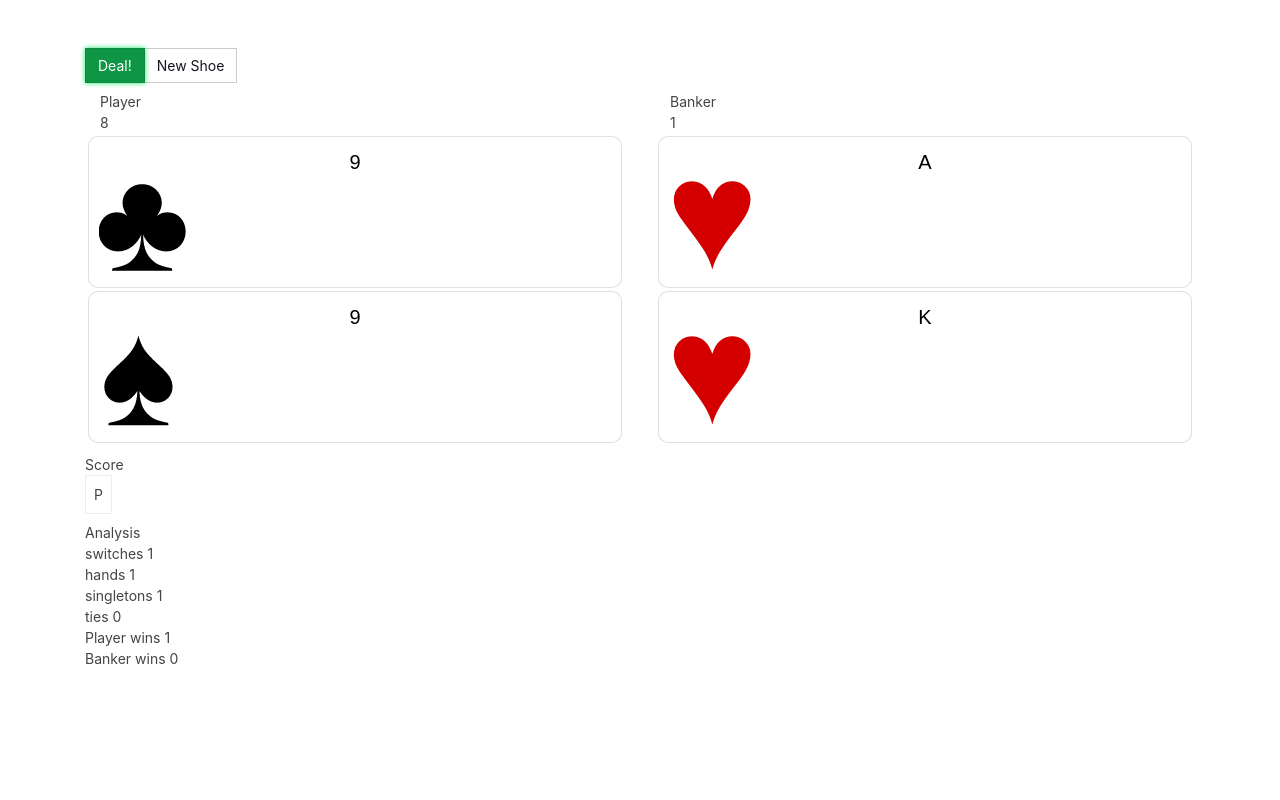
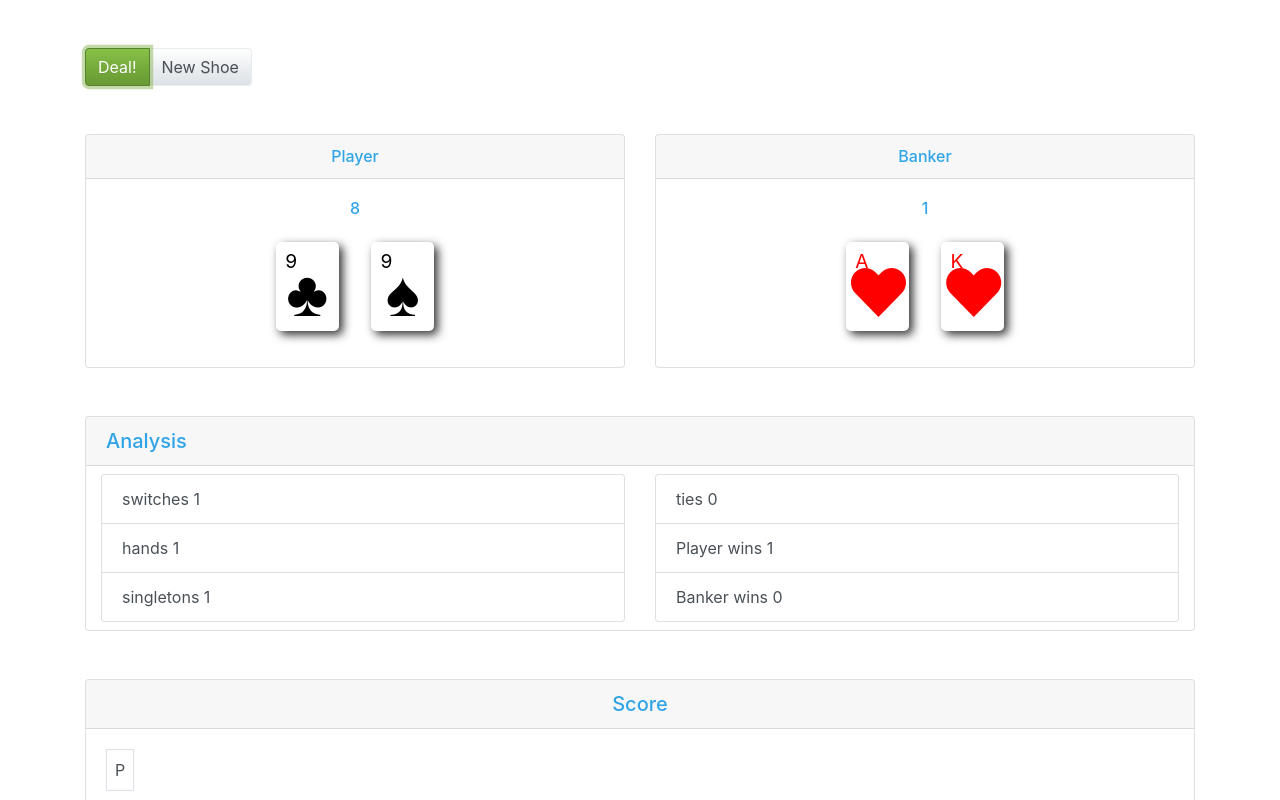
Before and after one commit to mypttwo/baccarat, a React (Create React App) app: page / in a window 1280 px wide. Both pictures are taken after a click on the button "Deal!". Shown: the top 800 px of the page. Built offline with nearby package versions, Linux system fonts and the light colour scheme.

Commit message:
Neatening UI of baccarat play page...

```diff
--- a/public/index.html
+++ b/public/index.html
@@ -4,6 +4,9 @@
     <meta charset="utf-8" />
     <link rel="icon" href="%PUBLIC_URL%/favicon.jpg" />
     <link rel="stylesheet" href="https://stackpath.bootstrapcdn.com/bootstrap/4.4.1/css/bootstrap.min.css" integrity="sha384-Vkoo8x4CGsO3+Hhxv8T/Q5PaXtkKtu6ug5TOeNV6gBiFeWPGFN9MuhOf23Q9Ifjh" crossorigin="anonymous">
+    <script src="https://code.jquery.com/jquery-3.4.1.slim.min.js" integrity="sha384-J6qa4849blE2+poT4WnyKhv5vZF5SrPo0iEjwBvKU7imGFAV0wwj1yYfoRSJoZ+n" crossorigin="anonymous"></script>
+    <script src="https://cdn.jsdelivr.net/npm/popper.js@1.16.0/dist/umd/popper.min.js" integrity="sha384-Q6E9RHvbIyZFJoft+2mJbHaEWldlvI9IOYy5n3zV9zzTtmI3UksdQRVvoxMfooAo" crossorigin="anonymous"></script>
+    <script src="https://stackpath.bootstrapcdn.com/bootstrap/4.4.1/js/bootstrap.min.js" integrity="sha384-wfSDF2E50Y2D1uUdj0O3uMBJnjuUD4Ih7YwaYd1iqfktj0Uod8GCExl3Og8ifwB6" crossorigin="anonymous"></script>
     <meta name="viewport" content="width=device-width, initial-scale=1" />
     <meta name="theme-color" content="#000000" />
     <meta
--- a/src/App.css
+++ b/src/App.css
@@ -4,44 +4,46 @@
 }
 
 
-.card
-{
-	padding: 10px;
-	border: solid 1px #808080;
-	background-color: white;
+
+
+.pcard {
 	display: inline-block;
-	border-radius: 10px;
-	font-size: 14pt;
+    width: 3.3em;
+    height: 4.6em;
+	background-color: #ffffff;
+	border-radius: 5px;
+	margin: 1rem;
 	text-align: center;
-	color:black;
-	margin: 3px;
+	font-size:1.2rem;
+	-moz-box-shadow: .2em .2em .5em #333;
+    -webkit-box-shadow: .2em .2em .5em #333;
+    box-shadow: .2em .2em .5em #333;
 }
 
 
-.card .value{
-	font-size:15pt;
-	font-family: sans-serif;
+
+.pcard .rank {
+    display: block;
+    line-height: 1;
+	text-align: left;
+	margin-left: .6rem;
+	margin-top: .6rem;
 }
 
-.card .suit
-{
-	background-image: url('card.png');
-	height: 100px;
-	width: 90px;
+.pcard .suit {
+	line-height: .7;
+	font-size:4rem;
 }
 
-.card .diamonds
-{
-	background-position-y: 100px;
+.hearts {
+	color: #ff0000;
 }
-
-.card .hearts
-{
-	background-position-x: 90px;
+.spades {
+	color: #000000;
 }
-
-.card .clubs
-{
-	background-position-x:90px;
-	background-position-y:100px;
+.diams {
+	color: #ff0000;
 }
+.clubs {
+	color: #000000;
+}
--- a/src/App.js
+++ b/src/App.js
@@ -6,7 +6,7 @@ import themes from './Utils/themes';
 
 class App extends Component {
   state = {
-    stylePath : themes['pulse'].url
+    stylePath : themes['cerulean'].url
   }
 
   render(){
--- a/src/Components/card.js
+++ b/src/Components/card.js
@@ -1,10 +1,28 @@
 import React from 'react';
 
+const getSymbolForSuit = (suit) => {
+    switch (suit) {
+        case 'spades':
+            return '♠';
+        case 'hearts':
+            return '♥'
+        case 'clubs':
+            return '♣';
+        case 'diams':
+            return '♦'
+        default:
+            console.error(`Why am i here ${suit}`);
+        return '☠'
+    }
+}
+
 const getCardJSX = (card) => {
+    let className = `pcard ${card.Suit}`;
+
     return (
-            <div className='card'>
-                <div className='value'>{card.Value}</div>
-                <div className={'suit ' + card.Suit}></div>
+            <div className={className} >
+                <span className="rank">{card.Value}</span>
+                <span className="suit">{getSymbolForSuit(card.Suit)}</span>
             </div>
     )
 }
--- a/src/Components/scoreHistory.js
+++ b/src/Components/scoreHistory.js
@@ -25,7 +25,38 @@ const entityCount = (entityCode, scoreArray2D) => {
     return numberOfEntities;
 }
 
-const getScoreCardJSX = (props) => {
+const getAnalysisJSX = (scoreArray2D, props) => {
+    const numberOfSingletons = scoreArray2D.filter((arr) => arr.length == 1).length;
+    const numberOfTies = entityCount('T',scoreArray2D);
+    const numberOfPlayerWins = entityCount('P',scoreArray2D);
+    const numberOfBankerWins = entityCount('B',scoreArray2D);
+    return (
+                <div class="card">
+                    <div class="card-header h5">Analysis</div>
+                    <div className="container pb-2">
+                        <div className="row mt-2">
+                            <div className="col">
+                            <ul class="list-group">
+                                <li class="list-group-item">switches {scoreArray2D.length}</li>
+                                <li class="list-group-item">hands {props.scoreHistory.length}</li>
+                                <li class="list-group-item">singletons {numberOfSingletons}</li>
+                            </ul>
+                            </div>
+                            <div className="col">
+                            <ul class="list-group">
+                                <li class="list-group-item">ties {numberOfTies}</li>
+                                <li class="list-group-item">Player wins {numberOfPlayerWins}</li>
+                                <li class="list-group-item">Banker wins {numberOfBankerWins}</li>
+                            </ul>
+                            </div>
+                        </div>
+                    </div>
+                </div>
+    )
+
+}
+
+const getScoreArray2D = (props) => {
     let scoreArray1D = props.scoreHistory.map((score) => {
         if(score.playerScore > score.bankerScore){
             return 'P';
@@ -54,7 +85,10 @@ const getScoreCardJSX = (props) => {
     if(newArray.length){
         scoreArray2D.push(newArray);
     }
+    return scoreArray2D;
+}
 
+const getScoreCardJSX = (scoreArray2D) => {
     let maxLength = getLongestArrayLength(scoreArray2D);
 
     let strArr = [];
@@ -80,33 +114,33 @@ const getScoreCardJSX = (props) => {
         })
         return <tr key={x}>{rowJsx}</tr>
     })
-    const numberOfSingletons = scoreArray2D.filter((arr) => arr.length == 1).length;
-    const numberOfTies = entityCount('T',scoreArray2D);
-    const numberOfPlayerWins = entityCount('P',scoreArray2D);
-    const numberOfBankerWins = entityCount('B',scoreArray2D);
 
     return (
         <React.Fragment>
+            <div class="card text-center mt-5">
+            <div class="card-header h5">
+                Score
+            </div>
+            <div class="card-body">
             <div className='scoreBox'>
                 <table className='table-sm'>
                     <tbody>{jsx}</tbody>
                 </table>
             </div>
-            <div className='pt-2'>Analysis</div>
-            <div>switches {scoreArray2D.length}</div>
-            <div>hands {props.scoreHistory.length}</div>
-            <div>singletons {numberOfSingletons}</div>
-            <div>ties {numberOfTies}</div>
-            <div>Player wins {numberOfPlayerWins}</div>
-            <div>Banker wins {numberOfBankerWins}</div>
+            </div>
+            </div>
+
         </React.Fragment>
     )
 }
 
 const scoreHistory = (props) => {
+    let scoreArray2D = getScoreArray2D(props);
+
     return (
         <React.Fragment>
-            {getScoreCardJSX(props)}
+            {getAnalysisJSX(scoreArray2D, props)}
+            {getScoreCardJSX(scoreArray2D)}
         </React.Fragment>
     )
 }
--- a/src/Containers/Baccarat/baccarat.js
+++ b/src/Containers/Baccarat/baccarat.js
@@ -33,7 +33,6 @@ class Baccarat extends Component{
     }
 
 
-
     deal = () => {
         if(this.state.deck.length < 6){
             return;
@@ -60,9 +59,41 @@ class Baccarat extends Component{
         })
     }
 
+    getUsedCardsJSX = () => {
+        return (
+            <React.Fragment>
+                <div class="card text-center">
+                    <div class="card-header h5">
+                        Used Cards
+                    </div>
+                    <div class="card-body">
+                        {this.state.usedCards.map(getCardJSX)}
+                    </div>
+                </div>
+            </React.Fragment>
+        )
+    }
 
+    getHandFor = (entity) => {
+        let header = 'Banker';
+        let score = this.state.currentScore.bankerScore;
+        let cardJSX = this.state.bankerCards.map(getCardJSX);
+        if(entity === 'P'){
+            header = 'Player';
+            score = this.state.currentScore.playerScore;
+            cardJSX = this.state.playerCards.map(getCardJSX);
+        }
 
-
+        return (
+            <div class="card text-center">
+                <div class="card-header h6">{header}</div>
+            <div class="card-body">
+                <p class="card-text h6">{score}</p>
+                <div>{cardJSX}</div>
+            </div>
+        </div>
+        )
+    }
 
     render(){
             return (
@@ -75,40 +106,27 @@ class Baccarat extends Component{
                                     <button type="button" className="btn btn-secondary
                                     " onClick={this.newShoe}>New Shoe</button>
                                 </div>
+                                <div>
+                                </div>
                             </div>
                         </div>
-                        <div className='row pt-2'>
-                            <div className="col-sm">
-                                <div className='col-sm'>Player</div>
-                                <div className='col-sm'>{this.state.currentScore.playerScore}</div>
-                                {this.state.playerCards.map(getCardJSX)}
-                            </div>
-                            <div className="col-sm">
-                                <div className='col-sm'>Banker</div>
-                                <div className='col-sm'>{this.state.currentScore.bankerScore}</div>
-                                {this.state.bankerCards.map(getCardJSX)}
+                        <div className="row pt-5">
+                            <div className="col">{this.getHandFor('P')}</div>
+                            <div className="col">{this.getHandFor('B')}</div>
+                        </div>
+                        <div className="row pt-5">
+                            <div className="col">
+                            <ScoreHistory scoreHistory={this.state.scoreHistory}></ScoreHistory>
                             </div>
                         </div>
-
-                    </div>
-                    <div className='container'>
-                    <div className='row pt-2'>
-                            <div className="col-sm">Score</div>
-                        </div>
-                        <div className='row'>
+                        <div className="row pt-5">
                             <div className="col">
-                                <ScoreHistory scoreHistory={this.state.scoreHistory}></ScoreHistory>
+                            {this.getUsedCardsJSX()}
                             </div>
                         </div>
                     </div>
-                    {/* <div className='container'>
-                    <div className='row pt-2'>
-                            <div className="col-sm">Used cards</div>
-                        </div>
-                        <div className='row'>
-                            <div className="col">{this.state.usedCards.map(getCardJSX)}</div>
-                        </div>
-                    </div> */}
+
+
                 </React.Fragment>
 
                 )
--- a/src/Utils/dealEngine.js
+++ b/src/Utils/dealEngine.js
@@ -109,7 +109,6 @@ const getPlayer3dCard = (playerCards, bankerCards, deck) => {
 }
 
 const executeDeal = (gameState) => {
-    debugger;
     let playerCards = [];
     let bankerCards = [];
 
--- a/src/Utils/deck.js
+++ b/src/Utils/deck.js
@@ -1,6 +1,6 @@
 // https://www.thatsoftwaredude.com/content/6196/coding-a-card-deck-in-javascript
 const cards = ["A", "2", "3", "4", "5", "6", "7", "8", "9", "10", "J", "Q", "K"];
-const suits = ["diamonds", "hearts", "spades", "clubs"];
+const suits = ["diams", "hearts", "spades", "clubs"];
 
 function getDeck()
 {
```
